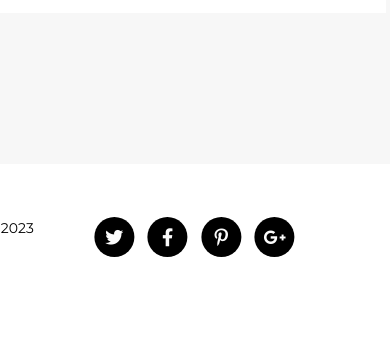
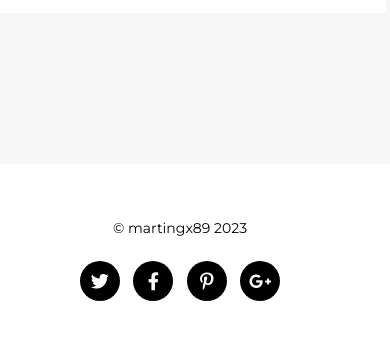
Before and after one commit to martingx89/golden-project, a website: page index.html in a window 390 px wide. Shown: the part 4908-5248 px from the top of the page. Before the commit the page ends 5218 px from the top, so only its background shows below. Drawn offline with Linux system fonts and the light colour scheme; a web font is replaced by a local one.

Commit message:
Fix footer copyright and social media icons

```diff
--- a/sass/style.scss
+++ b/sass/style.scss
@@ -312,14 +312,15 @@ footer {
 
 .copyright {
 	position: relative;
-	left: -50%;
-	transform: translateX(50%);
+	left: -25%;
+	transform: translateX(25%);
 
 	p {
 		font-family: $font-main;
 		font-size: 14px;
 		margin: auto;
 		padding: 0;
+		left: 15vw;
 	}
 }
 
@@ -348,4 +349,22 @@ footer {
 		left: 50%;
 		transform: translateX(-50%);
 	}
+
+	footer {
+		.row {
+			flex-direction: column;
+			justify-content: center;
+
+			.social-media {
+				left: 50%;
+				transform: translateX(-50%);
+			}
+
+			.copyright {
+				p {
+					margin-bottom: 20px;
+				}
+			}
+		}
+	}
 }
```
Also changed, not shown: css/style.css, 1 other file.
